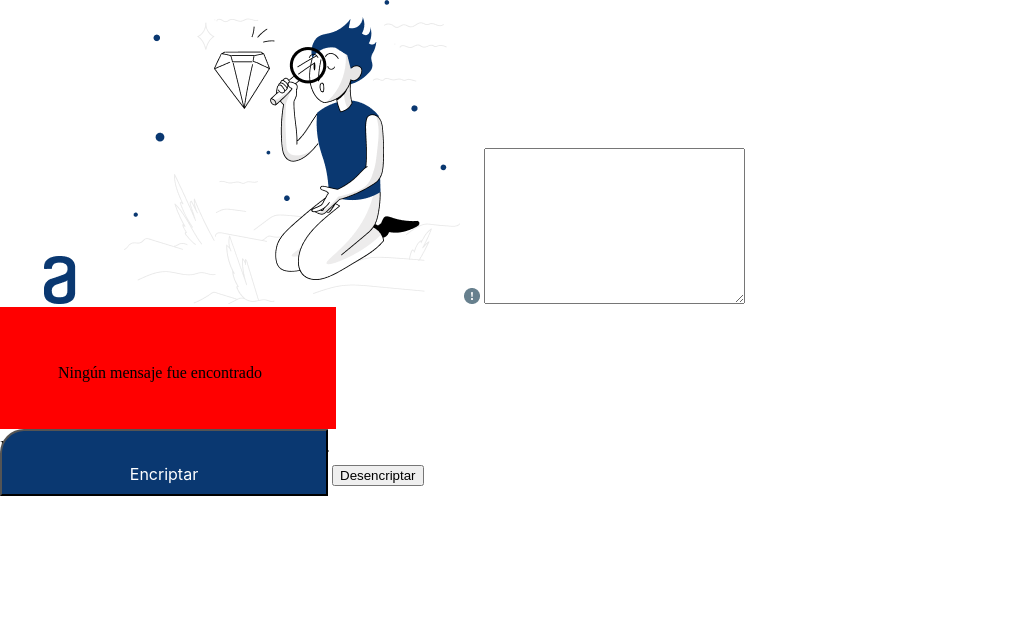
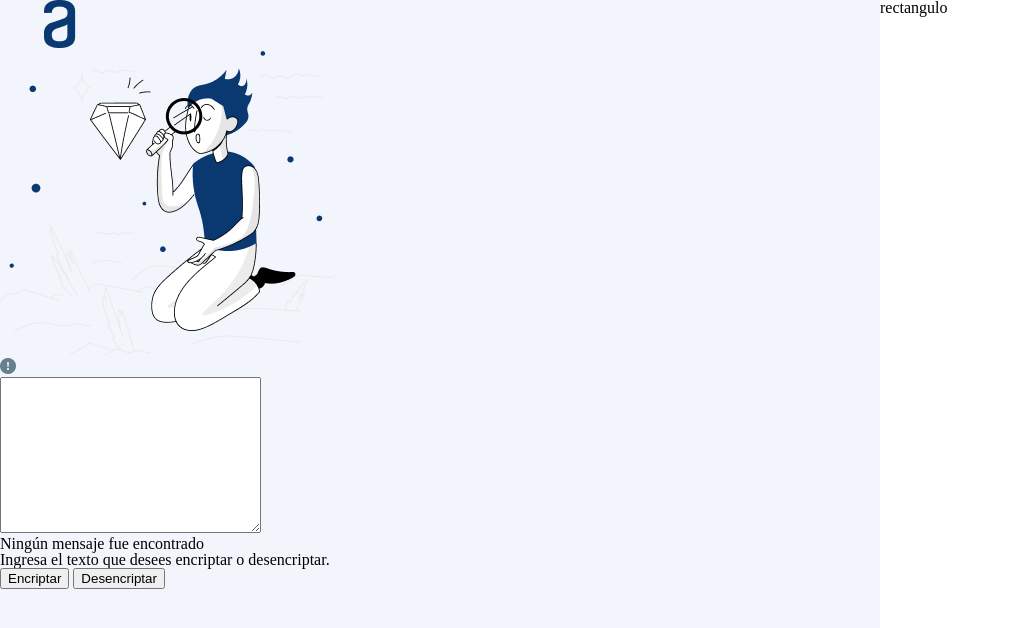
Before and after one commit to yefferson12355/encriptador-ALURA, a plain HTML site: page index.html in a window 1280 px wide. Shown: the whole page, without its empty margins (0-1010 px from the left). Drawn offline with Linux system fonts and the light colour scheme.

Commit message:
aumento de divs, aumento del div rectangulo y centramiento del divs rectangulo para la derecha ,agregando color alturas y color de fondo

```diff
--- a/index.html
+++ b/index.html
@@ -20,23 +20,35 @@
     <title>Encriptador</title>
 </head>
 <!-- cuerpo de la pagina-->
-<body>
-
+<body id="fondo"><!-- Agregacion de fondo -->
+    <!-- div rectangulo  -->
+    <div class="rectangulo">
+        rectangulo
+    </div>
+    <div>
         <img class="logo" src="imagenes/Logo.png" alt="El logo de alura-latam">
+    </div>
+    <div>
         <img class="margen-derecho" src="imagenes/Muñeco.png" alt="imagen de un Muñeco investigador">
+    </div>
+    <div>
         <img class="negacion" src="imagenes/bi_exclamation-circle-fill.png" alt="">
+    </div>
+    <div>
         <textarea style="color: red;" name="" id="" cols="30" rows="10">
-
         </textarea>
+    </div>
     <div class="texto-imformativo">
         <h1>Ningún mensaje fue encontrado</h1>
         <p>Ingresa el texto que desees encriptar o desencriptar.</p>
     </div>
+    <div class="botones">
         <button class="encriptar">
             Encriptar
         </button>
         <button class="desencriptar">
             Desencriptar
         </button>
+    </div>
 </body>
 </html>
--- a/style.css
+++ b/style.css
@@ -1,24 +1,12 @@
-.texto-imformativo{
-    Width:336px;
-    Height:122px;
-    border: red;
-    background-color: red;
+/* fondo por id */
+#fondo{
+    background-color:#F3F5FC;/* color hexacesimal 0 al F */
+    ;
 }
-.texto-imformativo h1{
-
-    padding: 58px;
+.rectangulo{
+    background-color:#FFFFFF;
+    width:400px;
+    height:944px;
+    /*  */
+    float: right;
 }
-.encriptar{
-    background: #0A3871;
-    color: white;
-    width: 328px;
-    height:67px;
-    padding: 24px 0px 0px 0px;
-    border-radius: 24px 0px 0px 0px;
-    font-family: Inter;
-    font-size: 16px;
-    font-weight: 400;
-    line-height: 19.36px;
-    text-align: center;
-
-}
```
Lines whose indentation alone changed are shown as unchanged.
